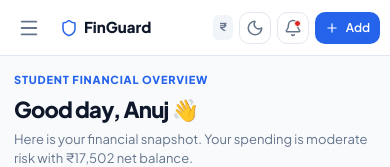
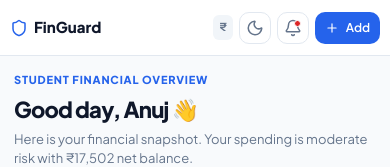
Before and after one commit to anujgupta2808/FinGuard, a React (Vite) app: page /#/ in a window 390 px wide. Shown: the top 167 px of the page. Built offline with nearby package versions, Linux system fonts and the light colour scheme.

Commit message:
Remove top-left mobile hamburger menu button

```diff
--- a/src/components/layout/Topbar.jsx
+++ b/src/components/layout/Topbar.jsx
@@ -1,6 +1,6 @@
 import React from 'react'
 import { Link } from 'react-router-dom'
-import { Menu, Plus, Bell, Moon, Sun, Shield } from 'lucide-react'
+import { Plus, Bell, Moon, Sun, Shield } from 'lucide-react'
 import { useFinance } from '../../context/FinanceContext'
 import { Button } from '../common/Button'
 import { CURRENCIES } from '../../utils/finance'
@@ -25,14 +25,6 @@ export function Topbar({ onOpenMobileMenu, onQuickAdd, onQuickSplit, notify }) {
   return (
     <header className="app-topbar">
       <div className="topbar-left">
-        <button
-          type="button"
-          className="mobile-menu-trigger"
-          onClick={onOpenMobileMenu}
-          aria-label="Open sidebar menu"
-        >
-          <Menu size={22} />
-        </button>
         <div className="topbar-branding-mobile">
           <Shield size={18} className="text-primary" />
           <span className="brand-text-sm">FinGuard</span>
```
